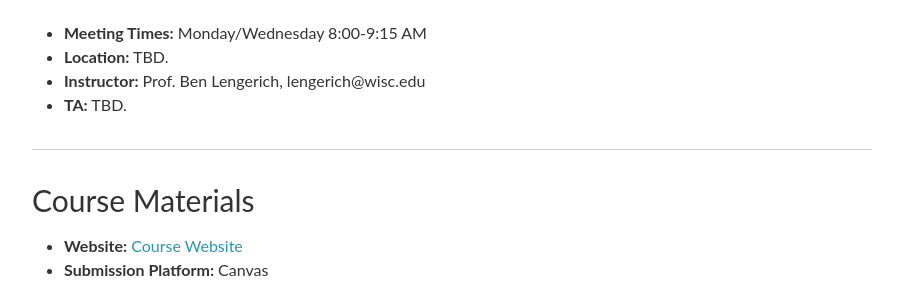
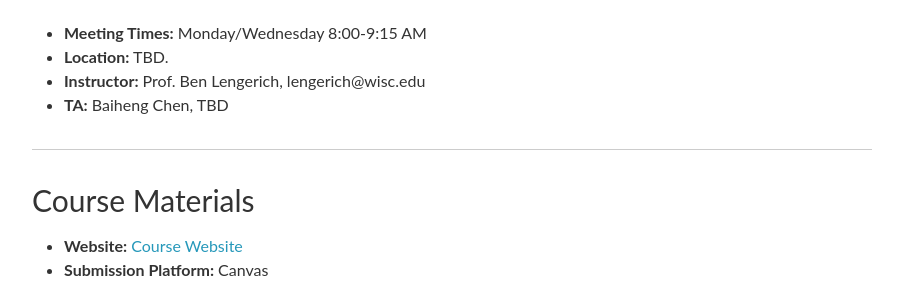
Before and after one commit to zyyy566/dgm-fall-2025, a Jekyll site: the page built from _pages/logistics.md, in a window 1280 px wide and 900 px high, scrolled down 320 px. Shown: the part 165-455 px from the top of the window, without its empty margins (188-1091 px from the left). Built offline with Jekyll 4.4.1, drawn with Linux system fonts in a browser that asks for light colours; nearby versions of some CDN libraries; comment, search, counter and statistics services are not loaded.

Commit message:
update logistics

```diff
--- a/_pages/logistics.md
+++ b/_pages/logistics.md
@@ -14,13 +14,13 @@
 - **Meeting Times:** Monday/Wednesday 8:00-9:15 AM
 - **Location:** TBD.
 - **Instructor:** Prof. Ben Lengerich, lengerich@wisc.edu
-- **TA:** TBD.
+- **TA:** Baiheng Chen, TBD
 
 ***
 
 ### Course Materials
 
-- **Website:** [Course Website](https://lengerichlab.github.io/dgm-fall-2025)
+- **Website:** [Course Website](https://adaptinfer.org/dgm-fall-2025)
 - **Submission Platform:** Canvas
 
 ***
```
